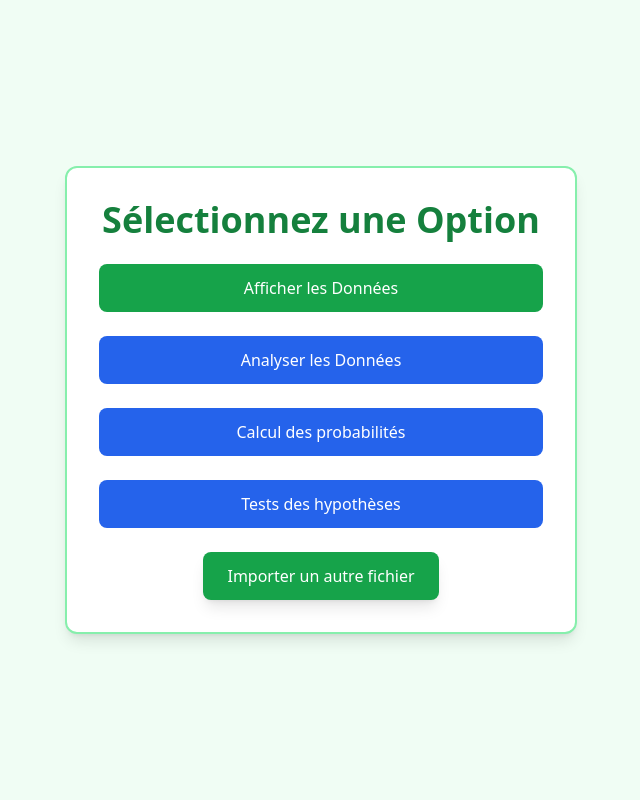
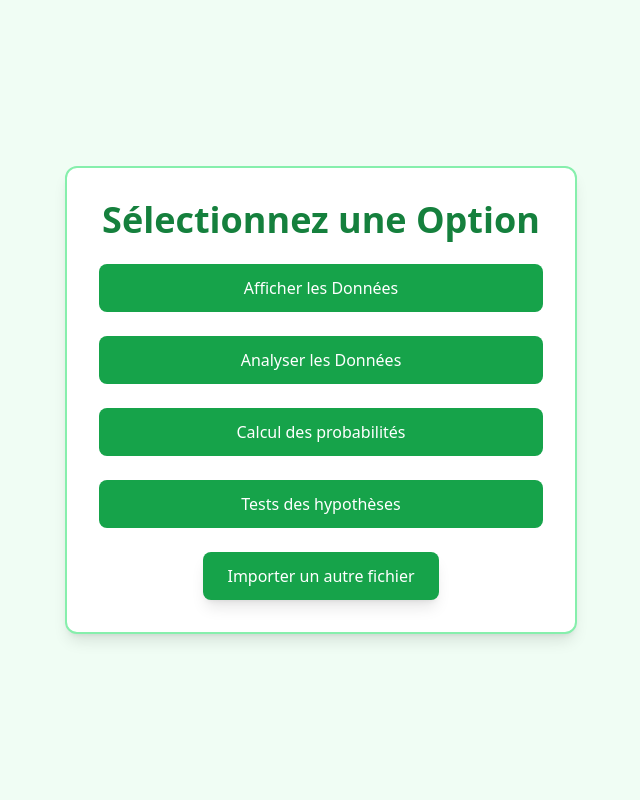
Before and after one commit to medaminerizki/dataAnalyse, a Django app: template analysis/templates/analysis/menu.html in a window 1280 px wide. Shown: the whole page, without its empty margins (319-959 px from the left). Run offline with Django 5.2, Linux system fonts and the light colour scheme; the template is opened without the code that fills it, so the values that code supplies are empty; some libraries are stand-ins or nearby versions.

Commit message:
Final version

```diff
--- a/analysis/templates/analysis/menu.html
+++ b/analysis/templates/analysis/menu.html
@@ -17,13 +17,13 @@
                 <a href="{% url 'view_data' %}" class="block text-center py-3 px-6 bg-green-600 text-white rounded-lg hover:bg-green-700 transition duration-200">
                     Afficher les Données
                 </a>
-                <a href="{% url 'choose_graphic' %}" class="block text-center py-3 px-6 bg-blue-600 text-white rounded-lg hover:bg-blue-700 transition duration-200">
+                <a href="{% url 'choose_graphic' %}" class="block text-center py-3 px-6 bg-green-600 text-white rounded-lg hover:bg-green-700 transition duration-200">
                     Analyser les Données
                 </a>
-                <a href="{% url 'probability_menu' %}" class="block text-center py-3 px-6 bg-blue-600 text-white rounded-lg hover:bg-blue-700 transition duration-200">
+                <a href="{% url 'probability_menu' %}" class="block text-center py-3 px-6 bg-green-600 text-white rounded-lg hover:bg-green-700 transition duration-200">
                     Calcul des probabilités
                 </a>
-                <a href="{% url 'tests_menu' %}" class="block text-center py-3 px-6 bg-blue-600 text-white rounded-lg hover:bg-blue-700 transition duration-200">
+                <a href="{% url 'tests_menu' %}" class="block text-center py-3 px-6 bg-green-600 text-white rounded-lg hover:bg-green-700 transition duration-200">
                     Tests des hypothèses
                 </a>
 
```
Also changed, not shown: README.md, db.sqlite3, 11 other files.
